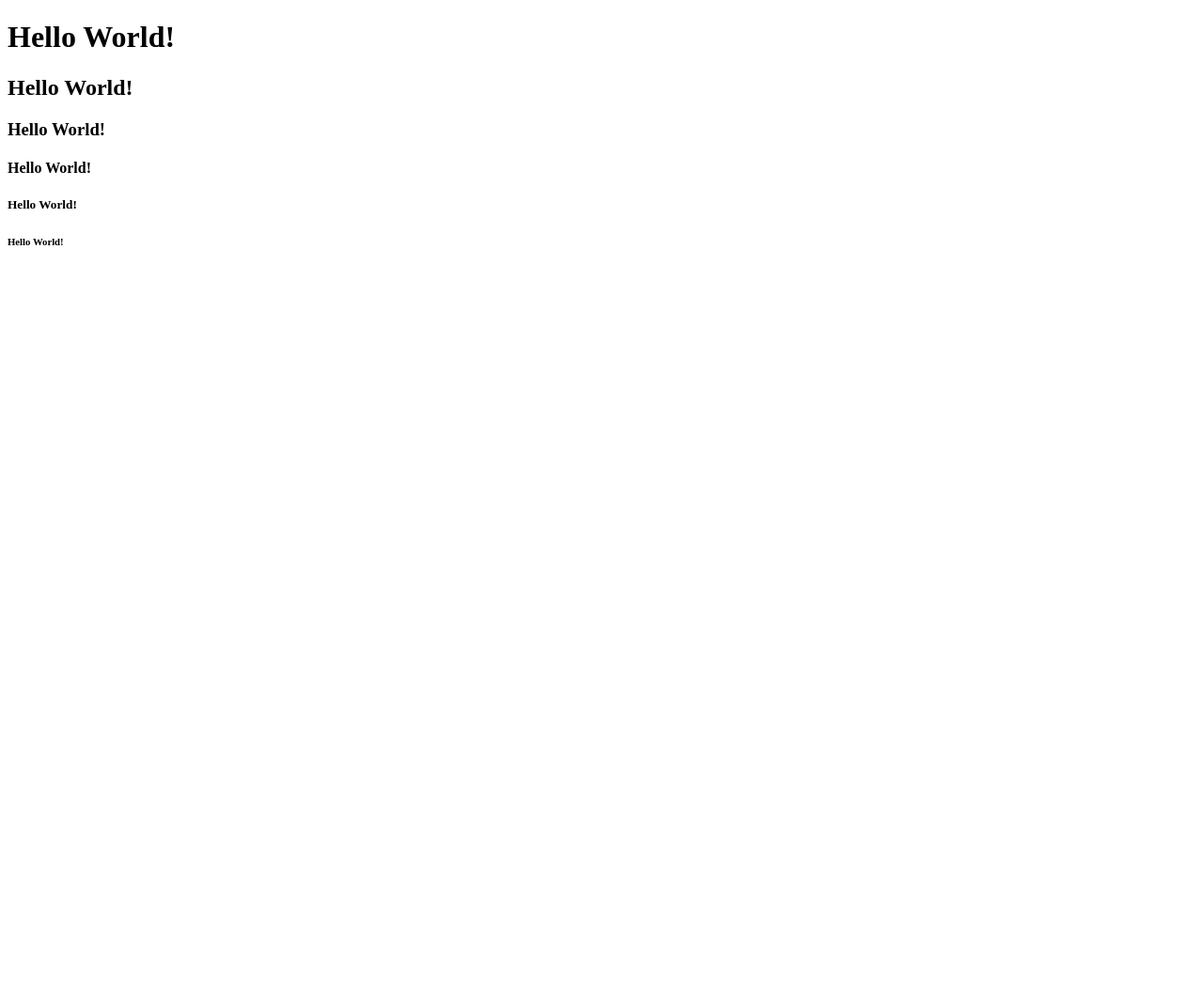
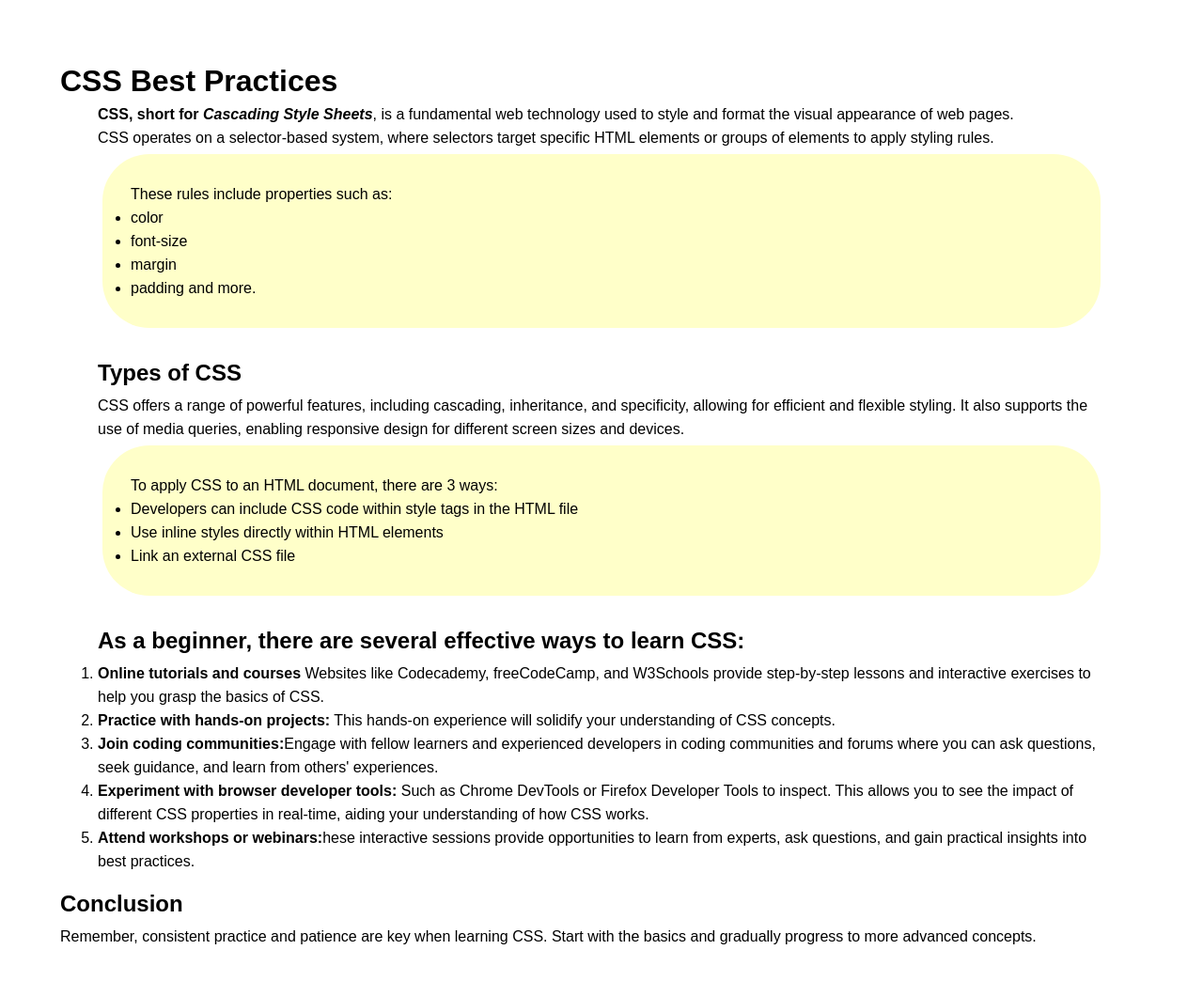
Before and after one commit to kofodym/HelloWorld, a plain HTML site: page index.html in a window 1280 px wide. Shown: the whole page at 94% size. Before the commit the page ends 800 px from the top, so only its background shows below. Drawn offline with Linux system fonts and the light colour scheme.

Commit message:
Adding styles to CSS

```diff
--- a/index.html
+++ b/index.html
@@ -1,18 +1,93 @@
 <!DOCTYPE html>
+<html lang="en">
+  <head>
+    <meta charset="UTF-8" />
+    <meta name="viewport" content="width=device-width, initial-scale=1.0" />
+    <title>Learning CSS</title>
+    <link rel="stylesheet" href="style.css" />
+  </head>
 
-<html>
+  <body>
+    <main>
+      <h1>CSS Best Practices</h1>
+      <section>
+        <p>
+          <b>CSS, short for <em>Cascading Style Sheets</em></b>, is a fundamental web
+          technology used to style and format the visual appearance of web
+          pages.
+        </p>
 
-<head>
-    <title>First Web Page</title>
-</head>
+        <p>
+          CSS operates on a selector-based system, where selectors target
+          specific HTML elements or groups of elements to apply styling rules.
+        </p>
 
-<body>
-    <h1>Hello World!</h1>
-    <h2>Hello World!</h2>
-    <h3>Hello World!</h3>
-    <h4>Hello World!</h4>
-    <h5>Hello World!</h5>
-    <h6>Hello World!</h6>
-</body>
+        <ul class="highlight">
+          <p>These rules include properties such as:</p>
+          <li>color</li>
+          <li>font-size</li>
+          <li>margin</li>
+          <li>padding and more.</li>
+        </ul>
+      </section>
 
+      <section>
+        <h2>Types of CSS</h2>
+        <p>
+          CSS offers a range of powerful features, including cascading,
+          inheritance, and specificity, allowing for efficient and flexible
+          styling. It also supports the use of media queries, enabling
+          responsive design for different screen sizes and devices.
+        </p>
+
+        <ul class="highlight">
+          <p>To apply CSS to an HTML document, there are 3 ways:</p>
+          <li>
+            Developers can include CSS code within style tags in the HTML file
+          </li>
+          <li>Use inline styles directly within HTML elements</li>
+          <li>Link an external CSS file</li>
+        </ul>
+      </section>
+      <section>
+        <h2>As a beginner, there are several effective ways to learn CSS:</h2>
+
+        <ol>
+          <li>
+            <b> Online tutorials and courses</b>
+            Websites like Codecademy, freeCodeCamp, and W3Schools provide
+            step-by-step lessons and interactive exercises to help you grasp the
+            basics of CSS.
+          </li>
+          <li>
+            <b> Practice with hands-on projects:</b> This hands-on experience
+            will solidify your understanding of CSS concepts.
+          </li>
+          <li>
+            <b> Join coding communities:</b>Engage with fellow learners and
+            experienced developers in coding communities and forums where you
+            can ask questions, seek guidance, and learn from others'
+            experiences.
+          </li>
+          <li>
+            <b> Experiment with browser developer tools:</b> Such as Chrome
+            DevTools or Firefox Developer Tools to inspect. This allows you to
+            see the impact of different CSS properties in real-time, aiding your
+            understanding of how CSS works.
+          </li>
+          <li>
+            <b> Attend workshops or webinars:</b>hese interactive sessions
+            provide opportunities to learn from experts, ask questions, and gain
+            practical insights into best practices.
+          </li>
+        </ol>
+      </section>
+
+      <h2>Conclusion</h2>
+      <p>
+        Remember, consistent practice and patience are key when learning CSS.
+        Start with the basics and gradually progress to more advanced concepts.
+      </p>
+    </main>
+  </body>
 </html>
--- /dev/null
+++ b/style.css
@@ -0,0 +1,31 @@
+*{
+    margin: 0;
+    padding: 0;
+}
+body{
+margin :10px auto;
+padding: 5%;
+font-family:sans-serif, cursive, fantasy, Ariel, Verdana ;
+background-color: rgb(255, 255, 255);
+}
+
+main{
+line-height: 25px;
+}
+
+section{
+    padding: 10px 40px;
+}
+
+
+.highlight {
+    background-color: rgb(255, 255, 201);
+    padding: 30px;
+    margin: 5px;
+    width: auto;
+    border-radius: 50px;
+}
+
+h2{
+    padding: 10px 0px 10px 0px;
+}
```
